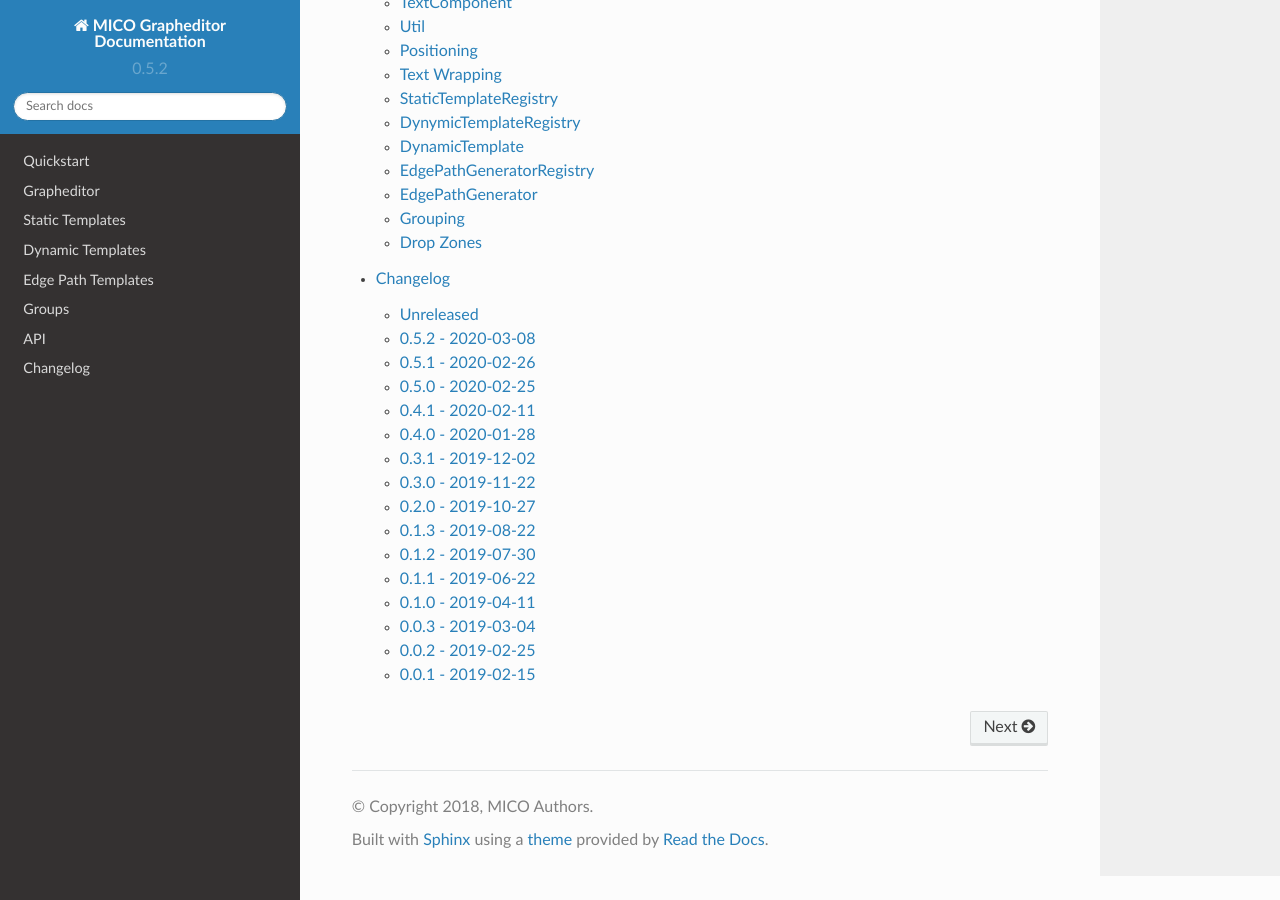
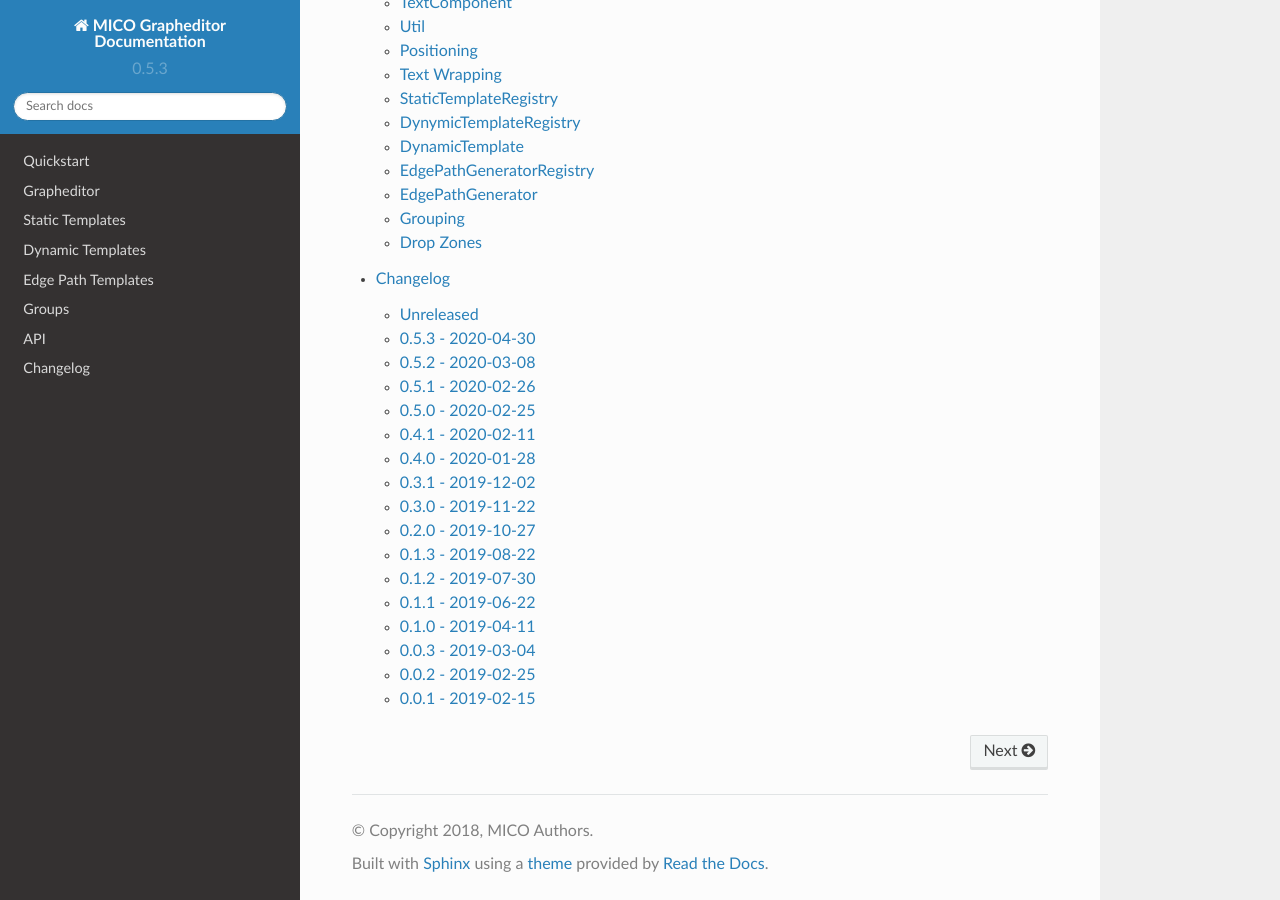
Before and after one commit to UST-MICO/grapheditor, a Sphinx documentation site: the page built from docs/index.rst, in a window 1280 px wide and 900 px high, scrolled down 2354 px. Built offline with Sphinx 7.4.7 and the Read the Docs theme 2.0.0, drawn with Linux system fonts in a browser that asks for light colours; formulas are drawn with MathJax 3.

Commit message:
Bump version number

```diff
--- a/docs/conf.py
+++ b/docs/conf.py
@@ -152,9 +152,9 @@ copyright = '2018, MICO Authors'
 author = 'MICO Authors'
 
 # The short X.Y version
-version = '0.5.2'
+version = '0.5.3'
 # The full version, including alpha/beta/rc tags
-release = '0.5.2'
+release = '0.5.3'
 
 
 # -- General configuration ---------------------------------------------------
```
Also changed, not shown: CHANGELOG.md (+5 -1 lines), package.json (+6 -2 lines), 1 other file.
